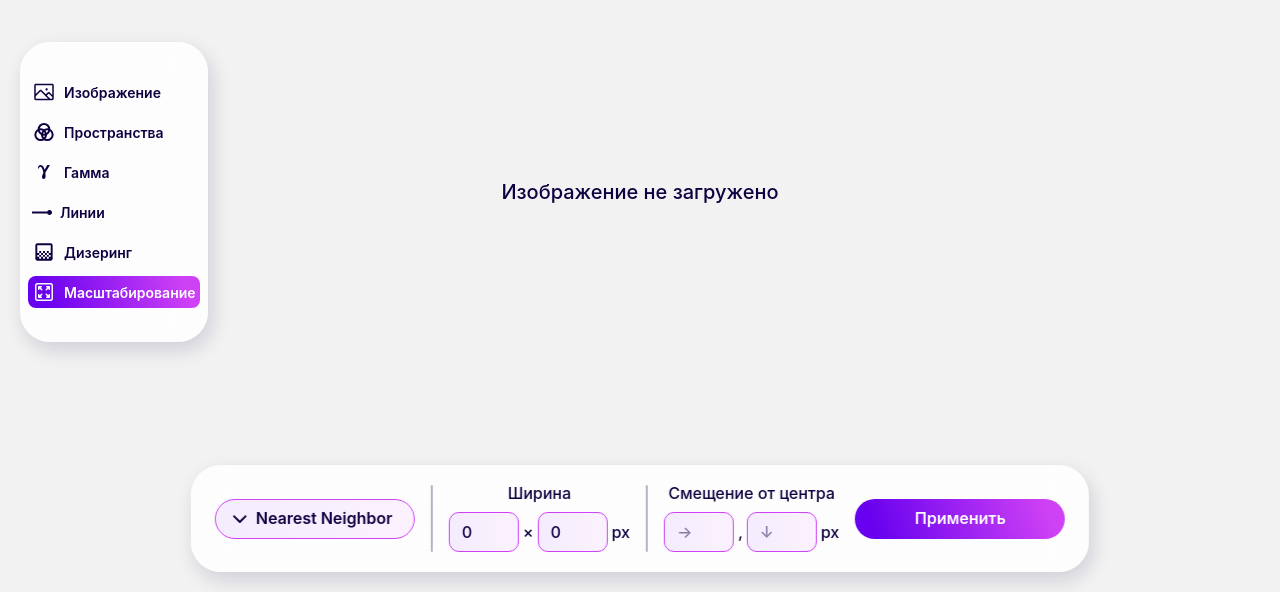
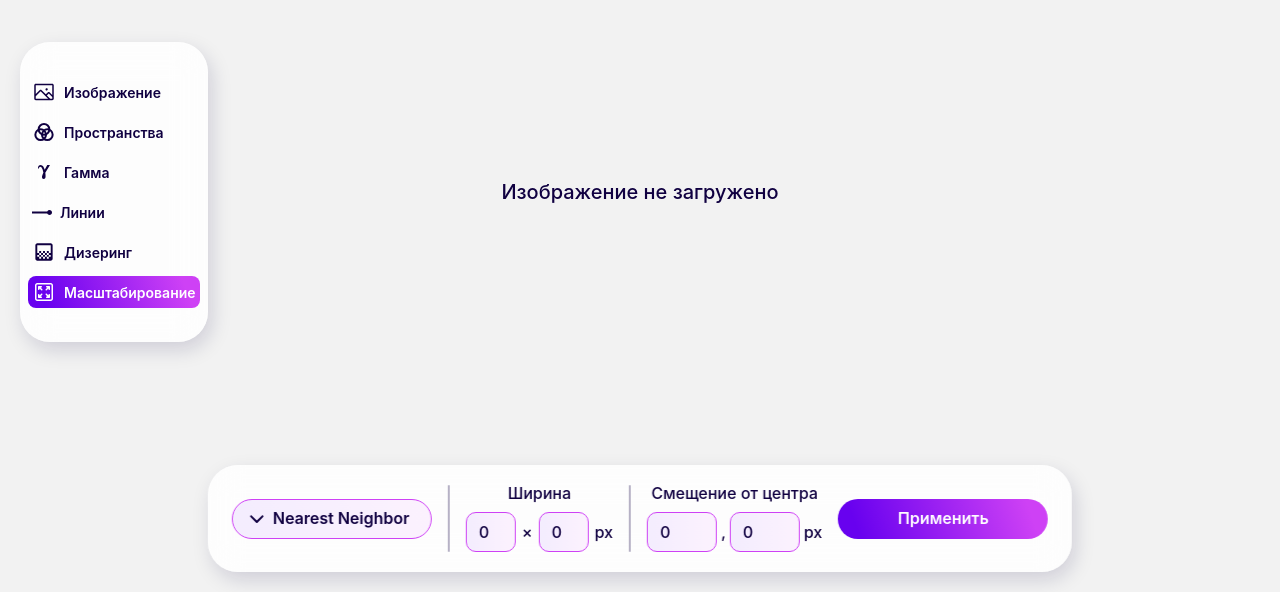
Before and after one commit to Made-In-Saratov/DrawMe, a React (Create React App) app in the folder DrawMe/: page / in a window 1280 px wide. Shown: the part 208-800 px from the top of the page. Built offline with nearby package versions, Linux system fonts and the light colour scheme.

Commit message:
feat: add BC parameters

```diff
--- a/DrawMe/src/app/pages/home/Scaling/index.tsx
+++ b/DrawMe/src/app/pages/home/Scaling/index.tsx
@@ -15,15 +15,6 @@ import { scaling } from "@/utils/scaling"
 export default function Scaling() {
   const [scalingAlgorithm, setScalingAlgorithm] =
     useState<ScalingAlgorithmT>("NearestNeighbor")
-
-  useEffect(() => {
-    const onResize = (event: UIEvent) => {
-      event.preventDefault()
-      console.log(event)
-    }
-    window.addEventListener("resize", onResize)
-    return () => window.removeEventListener("resize", onResize)
-  }, [])
 
   const handleItemChange = useCallback((item: string) => {
     for (const [key, value] of Object.entries(scaling))
@@ -48,7 +39,7 @@ export default function Scaling() {
 
         <Line />
 
-        <InputBlock>
+        <BCInputBlock>
           <span>Ширина</span>
           <div>
             <Input
@@ -66,7 +57,7 @@ export default function Scaling() {
             />
             px
           </div>
-        </InputBlock>
+        </BCInputBlock>
 
         <Line />
 
@@ -75,20 +66,46 @@ export default function Scaling() {
           <div>
             <Input
               type="number"
-              value={""}
+              value={0}
               onChange={() => {}}
               placeholder="→"
             />
             ,
             <Input
               type="number"
-              value={""}
+              value={0}
               onChange={() => {}}
               placeholder="↓"
             />
             px
           </div>
         </InputBlock>
+
+        {scalingAlgorithm === "BCSpline" && (
+          <>
+            <Line />
+
+            <BCInputBlock>
+              <span>BC параметры</span>
+              <div>
+                B:
+                <Input
+                  type="number"
+                  value={0}
+                  onChange={() => {}}
+                  placeholder="B"
+                />
+                C:
+                <Input
+                  type="number"
+                  value={0}
+                  onChange={() => {}}
+                  placeholder="C"
+                />
+              </div>
+            </BCInputBlock>
+          </>
+        )}
 
         <Button data-type="primary" onClick={() => {}}>
           Применить
@@ -138,3 +155,13 @@ const InputBlock = styled.div`
     }
   }
 `
+
+const BCInputBlock = styled(InputBlock)`
+  > div {
+    gap: 6px;
+
+    > ${Input} {
+      width: 50px;
+    }
+  }
+`
```
